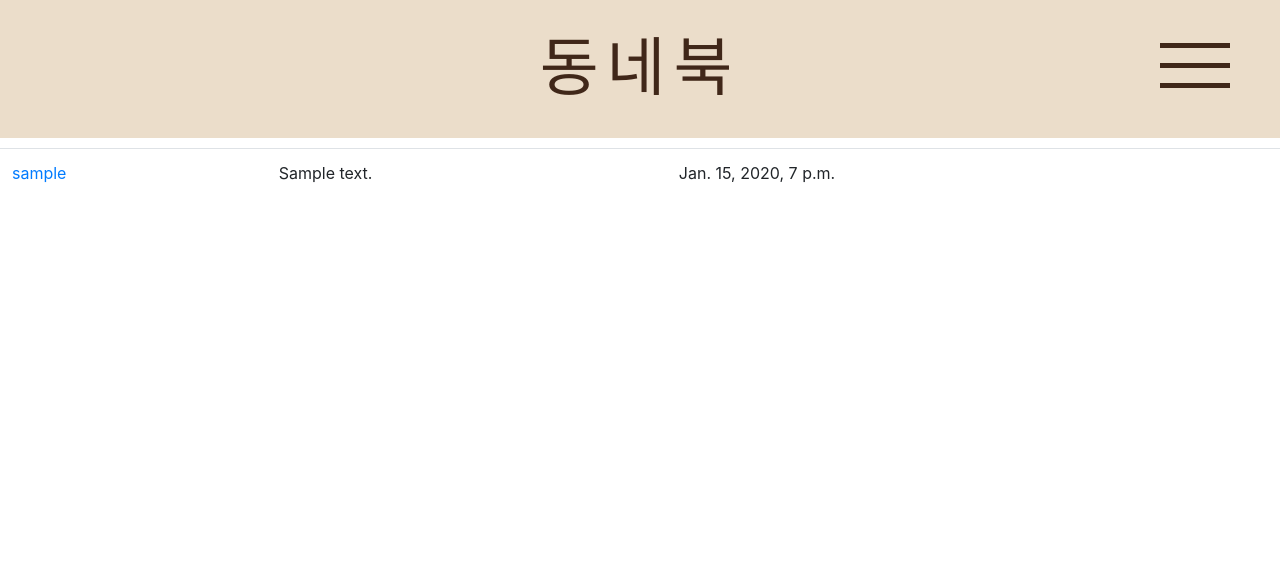
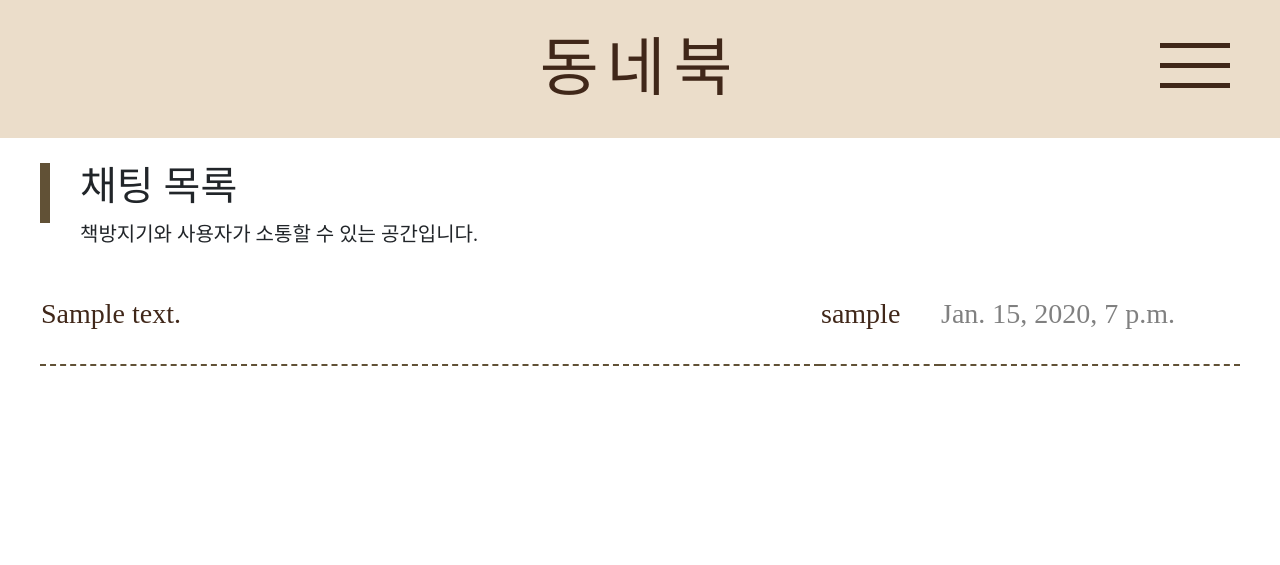
Before and after one commit to doewanju/dnbook, a Django app: page /message/listmessage/ in a window 1280 px wide. Shown: the top 565 px of the page. Run offline with Django 3.2, Linux system fonts and the light colour scheme; a user stored in the database is signed in; tables that the repository leaves empty hold one stand-in row (values such as "Sample post"); some libraries are stand-ins or nearby versions; some web fonts are replaced.

Commit message:
쪽지리스트 페이지 완성

```diff
--- /dev/null
+++ b/message/static/css/listMessage.css
@@ -0,0 +1,44 @@
+@font-face { font-family: 'YiSunShinDotumM'; src: url('https://cdn.jsdelivr.net/gh/projectnoonnu/noonfonts_two@1.0/YiSunShinDotumM.woff') format('woff'); font-weight: normal; font-style: normal; }
+@font-face { font-family: 'BBTreeGL'; src: url('https://cdn.jsdelivr.net/gh/projectnoonnu/noonfonts_nine_@1.1/BBTreeGL.woff') format('woff'); font-weight: normal; font-style: normal; }
+@font-face { font-family: 'NanumSquareRound'; src: url('https://cdn.jsdelivr.net/gh/projectnoonnu/noonfonts_two@1.0/NanumSquareRound.woff') format('woff'); font-weight: normal,bold; font-style: normal; }
+
+.title_messagelist{
+    padding-left: 40px;
+    padding-right: 40px;
+    margin-top: 25px;
+    font-family: 'YiSunShinDotumM';
+}
+.ment{
+    margin-left: 40px;
+}
+.square{
+    float: left;
+    width: 10px;
+    height: 60px;
+    background-color: #615136;
+}
+
+.mlist table{
+    font-family: 'NanumSquareRound';
+    font-size:28px;
+    width: 100%;
+    /* height: 100px; */
+    text-align:left;
+    vertical-align: middle;
+    table-layout: fixed;
+}
+.mlist td{
+    height: 100px;
+    border-bottom: 2px dashed #615136;
+}
+.sender_id{
+    width: 120px;
+}
+.mlist td a{
+    color: #402719;
+    text-decoration: none;
+}
+.send_time{
+    width:300px;
+    color: gray;
+}
--- a/message/templates/listMessage.html
+++ b/message/templates/listMessage.html
@@ -1,21 +1,46 @@
 {% extends 'base.html' %}
 {% block content %}
+{% load staticfiles %}
+<head>
+    <link rel="stylesheet" type="text/css" href="{% static 'css/listMessage.css' %}">
+    <link rel="stylesheet" href="https://cdnjs.cloudflare.com/ajax/libs/font-awesome/5.8.2/css/all.min.css" />
+</head>
 
-<table class="table">
+<div class="title_messagelist">
+<div class="square"></div>
+<h1 class="ment">채팅 목록</h1>
+<p class="ment" style="font-family: 'BBTreeGL';font-size:20px;">책방지기와 사용자가 소통할 수 있는 공간입니다.</p>
+
+<div class="mlist">
+    <table>
+        {% comment %} <thead>
+            <tr>
+                <th>보낸이</th>
+                <th>내용</th>
+                <th>날짜</th>
+            </tr>
+        </thead> {% endcomment %}
         <tbody>
         {% for message in test %}
         <tr>
             {% if message.sender == request.user %}
-            <td><a href="{% url 'chat' message.recipient.id %}">{{ message.recipient.username }}</a></td>
-            <td>{{message.summary}}</td>
-            <td>{{message.sentAt}}</td>
+                <td><a href="{% url 'chat' message.sender.id %}">{{message.summary}}</a></td>
+                <td class="sender_id"><a href="{% url 'chat' message.recipient.id %}">{{ message.recipient.username }}</a></td>
+                <td class="send_time">{{message.sentAt}}</td>
             {% else %}
-            <td><a href="{% url 'chat' message.sender.id %}">{{ message.sender.username }}</a></td>
-            <td>{% if message.isRead == False %}안읽음{% endif %}{{message.summary}}</td>
-            <td>{{message.sentAt}}</td>
+                <td><a href="{% url 'chat' message.sender.id %}">
+                    {% if message.isRead == False %}
+                    <i class="far fa-envelope"></i>
+                    {% else %}
+
+                    {% endif %}{{message.summary}}
+                </a></td>
+                <td class="sender_id"><b><a href="{% url 'chat' message.sender.id %}"></b>{{ message.sender.username }}</a></td>
+                <td class="send_time">{{message.sentAt}}</td>
             {% endif %}
         </tr>
         {% endfor %}
         </tbody>
     </table>
+</div>
 {% endblock %}
```
Lines whose indentation alone changed are shown as unchanged.
